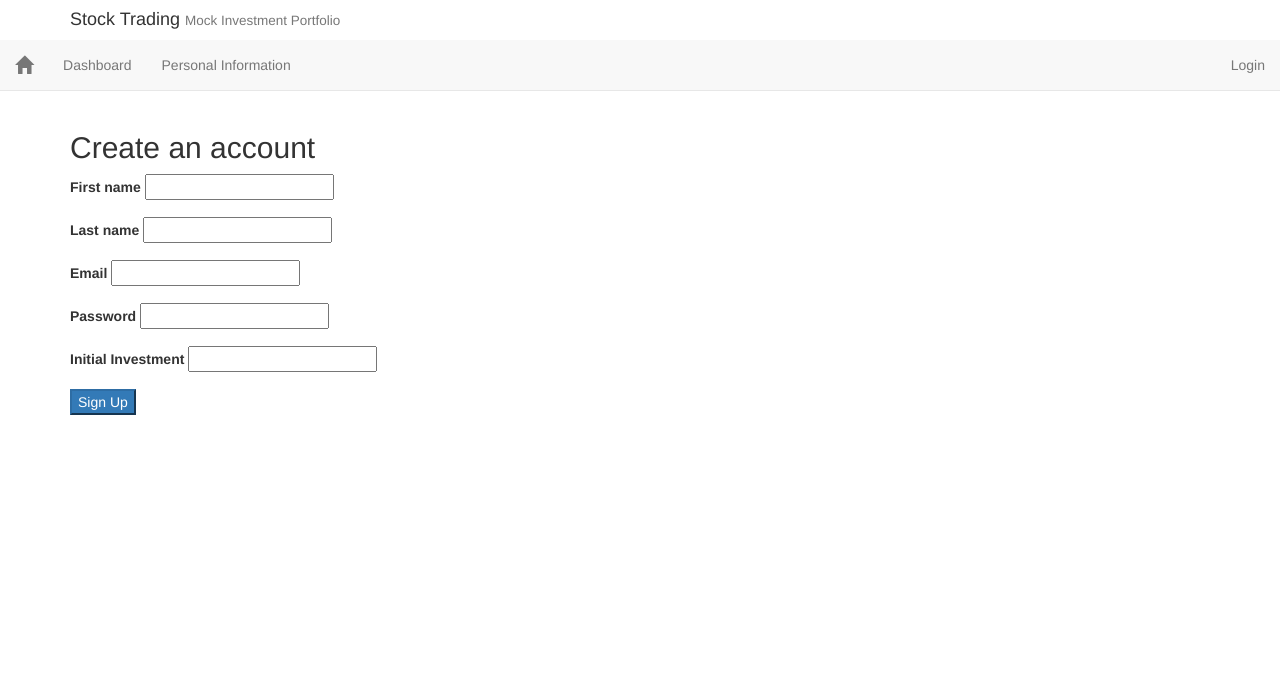
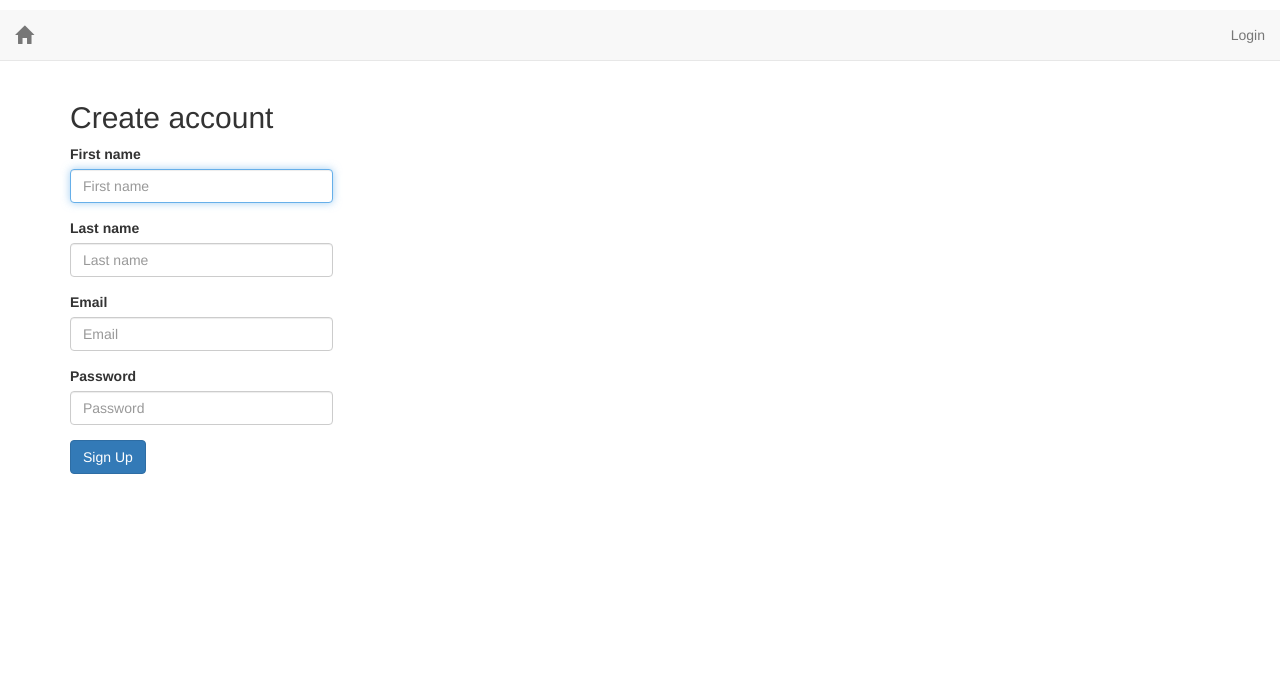
Before and after one commit to ucsb-cs48-w19/6pm-stock-trading, a Flask app: page /signup in a window 1280 px wide. Shown: the top 691 px of the page. Run offline with Flask 2, Linux system fonts and the light colour scheme; some libraries are stand-ins or nearby versions.

Commit message:
lots of styling changes

```diff
--- a/app.py
+++ b/app.py
@@ -42,7 +42,7 @@ class SignupForm(Form):
   password = PasswordField('Password', validators=[DataRequired("Please enter a password."), Length(min=6, message="Passwords must be 6 characters or more.")])
 
 
-  initial_investment = FloatField('Initial Investment', validators=[DataRequired("Please enter an amount. ")])
+  initial_investment = FloatField('Initial Investment')
 
   submit = SubmitField("Sign Up")
 
@@ -62,8 +62,11 @@ class LoginForm(Form):
   submit = SubmitField("Sign in")
 
 
-class CapitalForm(Form):
-  capital = StringField('Capital', validators=[DataRequired("Please enter a number.")])
+class PersonalInfo(Form):
+  initial_investment = FloatField('Initial Investment', validators=[DataRequired("Please enter an amount. ")])
+  risk = BooleanField('Risk')
+
+  submit = SubmitField("Save")
 
 
 
@@ -95,15 +98,29 @@ def dashboard():
     change = balance-initial_investment
     print('numbers')
     print(initial_investment, balance, change)
-    return render_template("dashboard.html", initial_investment=round(initial_investment, 2), balance=round(balance, 2), change=round(change, 2))
+    return render_template("dashboard.html", initial_investment=round(initial_investment, 2), balance=round(balance, 2), change=round(change, 2), risk=user.risk)
   else:
     return redirect(url_for('index'))
 #return render_template("dashboard.html")
 
 
-@app.route("/personal-info")
+@app.route("/personal-info",  methods=["GET", "POST"])
 def personal_info():
-  return render_template("personal-info.html")
+  form = PersonalInfo()
+  if request.method == "POST":
+    if form.validate() == False:
+      return render_template('personal-info.html', form=form)
+    else:
+      current_user.initial_investment = form.initial_investment.data
+      current_user.balance = form.initial_investment.data
+      current_user.risk = form.risk.data
+      print '!!!!!!! ', form.risk.data
+      db.session.commit()
+      return redirect(url_for('dashboard'))
+
+  elif request.method == "GET":
+    return render_template('personal-info.html', form=form)
+
 
 
 @app.route("/login", methods=["GET", "POST"])
@@ -162,12 +179,12 @@ def signup():
     if form.validate() == False:
       return render_template('signup.html', form=form)
     else:
-      newuser = User(form.first_name.data, form.last_name.data, form.email.data, form.password.data, form.initial_investment.data)
+      newuser = User(form.first_name.data, form.last_name.data, form.email.data, form.password.data)
       db.session.add(newuser)
       db.session.commit()
       login_user(newuser)
       flash("Welcome to our website! ", current_user.firstname)
-      return redirect(url_for('dashboard'))
+      return redirect(url_for('personal_info'))
 
   elif request.method == "GET":
     return render_template('signup.html', form=form)
--- a/migrations/versions/7c81da6f532f_.py
+++ b/migrations/versions/a1bc14b2dcd0_.py
@@ -1,8 +1,8 @@
 """empty message
 
-Revision ID: 7c81da6f532f
+Revision ID: a1bc14b2dcd0
 Revises:
-Create Date: 2019-02-28 18:53:04.091827
+Create Date: 2019-03-03 15:41:34.619706
 
 """
 from alembic import op
@@ -10,7 +10,7 @@ import sqlalchemy as sa
 
 
 # revision identifiers, used by Alembic.
-revision = '7c81da6f532f'
+revision = 'a1bc14b2dcd0'
 down_revision = None
 branch_labels = None
 depends_on = None
--- a/templates/dashboard.html
+++ b/templates/dashboard.html
@@ -13,6 +13,9 @@
 		<p>${{ balance }}</p><br>
 		<p>Gain/Loss:</p>
 		<p>${{ change }}</p><br>
+		<p>Risk:</p>
+		<p>{{ 'High Risk' if risk else 'Low Risk' }}</p><br>
+
 
 	</font>
 
--- a/templates/layout.html
+++ b/templates/layout.html
@@ -27,6 +27,6 @@
     <!-- Latest compiled and minified JavaScript -->
 <script src="https://maxcdn.bootstrapcdn.com/bootstrap/3.3.7/js/bootstrap.min.js" integrity="sha384-Tc5IQib027qvyjSMfHjOMaLkfuWVxZxUPnCJA7l2mCWNIpG9mGCD8wGNIcPD7Txa" crossorigin="anonymous"></script>
 
-  <p class = "text-center footer" > Copyright 6pm stock trading team.. Test to make sure Footer works. </p>
+  <p class = "text-center footer" > </p>
   </body>
 </html>
--- a/templates/navbar.html
+++ b/templates/navbar.html
@@ -1,8 +1,6 @@
 <header>
     <div class="container">
         <h4>
-          Stock Trading
-          <small class="text-muted">Mock Investment Portfolio</small>
             {% with messages = get_flashed_messages() %}
             {% if messages %}
 
@@ -22,7 +20,8 @@
     <div class="container-fluid">
         <!-- Brand and toggle get grouped for better mobile display -->
         <div class="navbar-header">
-      <button type="button" class="navbar-toggle collapsed" data-toggle="collapse" data-target="#bs-example-navbar-collapse-1" aria-expanded="false">
+            <button type="button" class="navbar-toggle collapsed" data-toggle="collapse"
+                    data-target="#bs-example-navbar-collapse-1" aria-expanded="false">
                 <span class="sr-only">Toggle navigation</span>
                 <span class="icon-bar"></span>
                 <span class="icon-bar"></span>
@@ -34,8 +33,10 @@
         <!-- Collect the nav links, forms, and other content for toggling -->
         <div class="collapse navbar-collapse" id="bs-example-navbar-collapse-1">
             <ul class="nav navbar-nav">
+                {% if current_user.is_anonymous %}
+                {% else %}
                     <li><a href="{{ url_for('dashboard') }}">Dashboard <span class="sr-only">(current)</span></a></li>
-        <li><a href="{{ url_for('personal_info') }}">Personal Information</a></li>
+                {% endif %}
             </ul>
             <ul class="nav navbar-nav navbar-right">
                 {%if current_user.is_anonymous %}
--- a/templates/signup.html
+++ b/templates/signup.html
@@ -1,75 +1,72 @@
 {% extends "layout.html" %}
 
 {% block content %}
-  <main class="container signup-section">
-    <div class="section-content">
-      <h2>Create an account</h2>
+<main class="container">
+    <div class="section-content-center">
+        <h2 class="section-content-center">Create account</h2>
 
         <form method="POST" action="/signup">
             {{ form.hidden_tag() }}
-
+            <div class="row justify-content-center">
+                <div class="col-lg-3">
                     <div class="form-group">
                         {{ form.first_name.label }}
+                        <br/>
+                        <input type="text" autofocus class="form-control is-invalid" id="first_name" name="first_name"
+                               placeholder="First name" value="{{ form.first_name.data if form.first_name.data else '' }}" required="true">
+                    </div>
+                </div>
+            </div>
+            <div class="row">
+                <div class="col-lg-3">
+                    <div class="form-group">
+                        {{ form.last_name.label }}
+                        <br/>
+                        <input type="text" autofocus class="form-control" id="last_name" name="last_name" placeholder="Last name"
+                               value="{{ form.last_name.data if form.last_name.data else ''}}" required="true">
+                    </div>
+                </div>
+            </div>
 
-          {% if form.first_name.errors %}
-            {% for error in form.first_name.errors %}
-              <p class="error-message">{{ error }}</p>
+            <div class="row">
+                <div class="col-lg-3">
+                    <div class="form-group">
+                        {{ form.email.label }}
+                        <br/>
+                        <input type="email" autofocus class="form-control is-invalid" id="email" name="email"
+                               placeholder="Email" value="{{ form.email.data if form.email.data else '' }}" required="true">
+                    </div>
+                </div>
+            </div>
+
+            <div class="row">
+                <div class="col-lg-3">
+                    <div class="form-group">
+                        {{ form.password.label }}
+                        <br/>
+                        <input type="password" autofocus class="form-control is-invalid" id="password" name="password"
+                               placeholder="Password" value="{{ form.password.data if form.password.data else ''}}" required="true" aria-describedby="passwordHelpInline">
+                        {% if form.password.errors %}
+                            {% for error in form.password.errors %}
+                                <p class="error-message"><small class="text-danger">{{ error }}</small></p>
                             {% endfor %}
                         {% endif %}
-
-          {{ form.first_name }}
+                    </div>
+                </div>
             </div>
 
-        <div class="form-group">
-          {{ form.last_name.label }}
+            <!--<div class="row">-->
+                <!--<div class="col-lg-2">-->
+                    <!--<div class="form-group">-->
+                        <!--{{ form.initial_investment.label }}-->
+                        <!--<br/>-->
+                        <!--<input type="number" autofocus class="form-control is-invalid" id="initial_investment" name="initial_investment"-->
+                               <!--placeholder="Initial investment" value="{{ form.initial_investment.value  if form.initial_investment.data else '' }}" required="true">-->
+                    <!--</div>-->
+                <!--</div>-->
+            <!--</div>-->
 
-          {% if form.last_name.errors %}
-            {% for error in form.last_name.errors %}
-              <p class="error-message">{{ error }}</p>
-            {% endfor %}
-          {% endif %}
-
-          {{ form.last_name }}
-        </div>
-
-        <div class="form-group">
-          {{ form.email.label }}
-
-          {% if form.email.errors %}
-            {% for error in form.email.errors %}
-              <p class="error-message">{{ error }}</p>
-            {% endfor %}
-          {% endif %}
-
-          {{ form.email }}
-        </div>
-
-        <div class="form-group">
-          {{ form.password.label }}
-
-          {% if form.password.errors %}
-            {% for error in form.password.errors %}
-              <p class="error-message">{{ error }}</p>
-            {% endfor %}
-          {% endif %}
-          {{ form.password }}
-        </div>
-          <div class="form-group">
-
-          {{ form.initial_investment.label }}
-
-          {% if form.initial_investment.errors %}
-            {% for error in form.initial_investment.errors %}
-              <p class="error-message">{{ error }}</p>
-            {% endfor %}
-          {% endif %}
-
-          {{ form.initial_investment }}
-        </div>
-
-
-
-        {{ form.submit(class="btn-primary") }}
+            <button type="submit" class="btn btn-primary">Sign Up</button>
         </form>
     </div>
 </main>
```
Also changed, not shown: forms.py (+5 -8 lines), models.py (+6 -6 lines), templates/login.html (+19 -5 lines), templates/personal-info.html (+36 -38 lines). Lines whose indentation alone changed are shown as unchanged.
